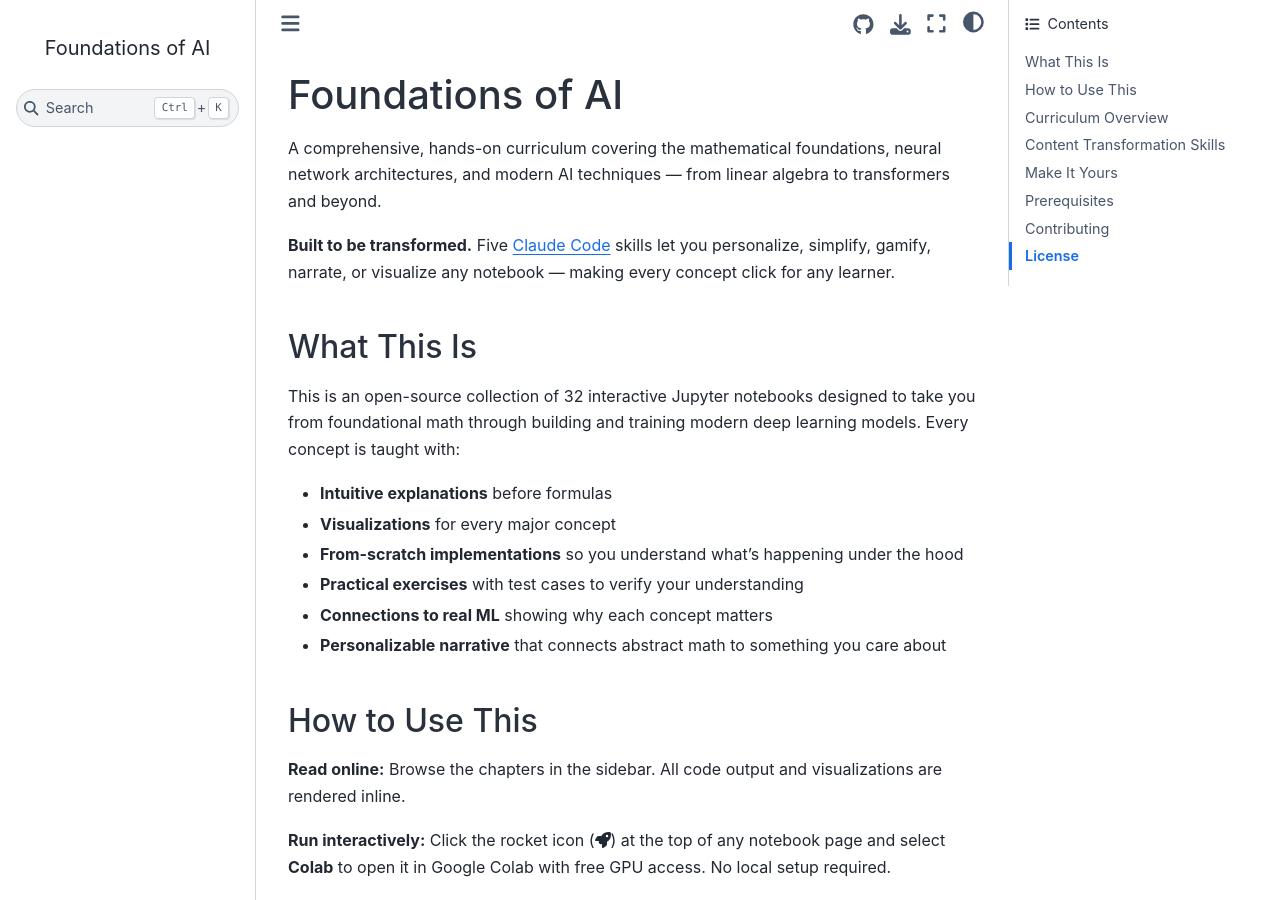
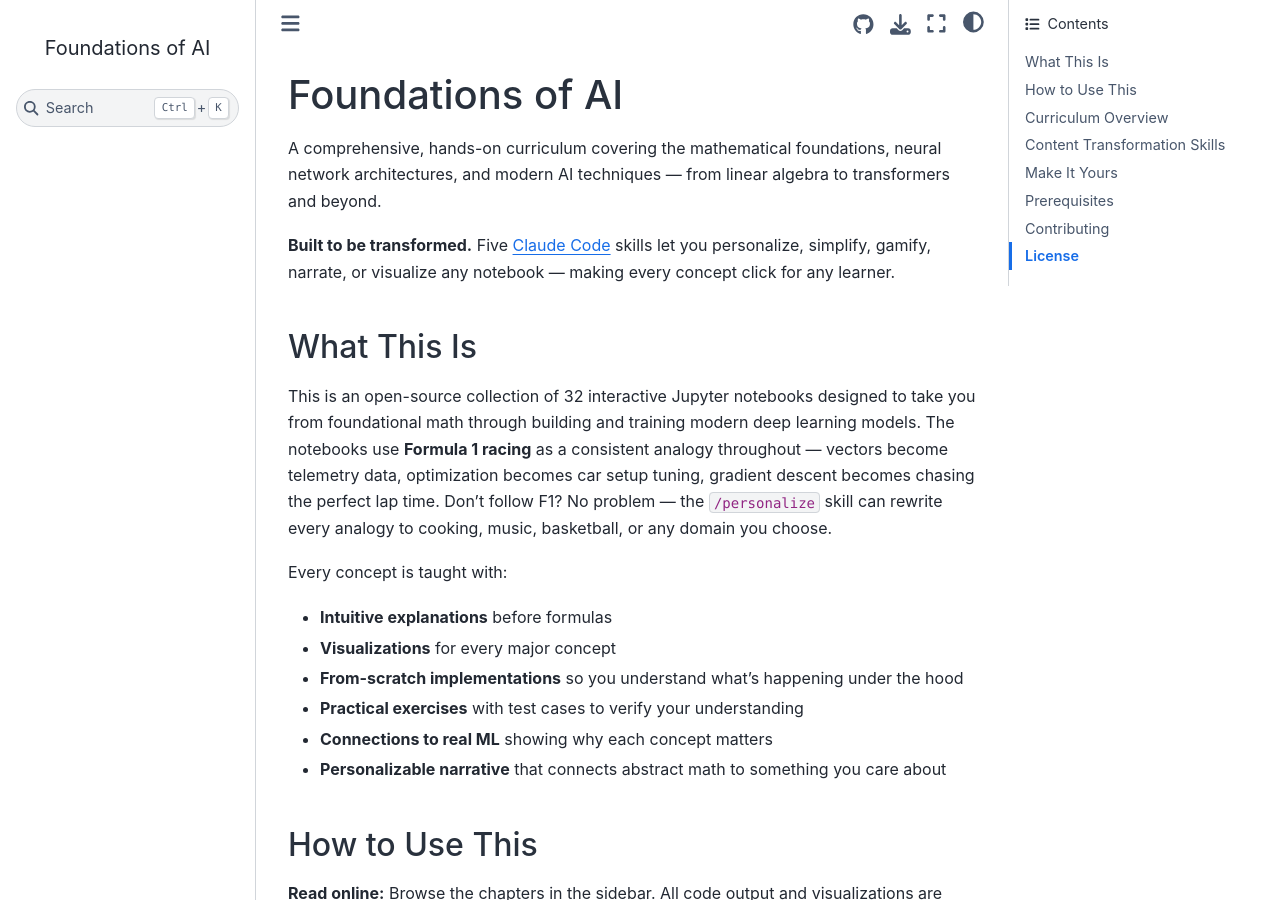
Before and after one commit to dan-shah/foundations-of-ai, a Jupyter Book: the page built from intro.md, in a window 1280 px wide and 900 px high. Built offline with Jupyter Book 1.0.4 settings and Sphinx 7.4.7 and the Sphinx Book theme 1.1.4, drawn with Linux system fonts in a browser that asks for light colours; pages that are not in the unit, such as notebooks, are missing from menus.

Commit message:
Mention F1 analogies and personalization in intro.md
Co-Authored-By: Claude Opus 4.6 <noreply@anthropic.com>

```diff
--- a/intro.md
+++ b/intro.md
@@ -6,7 +6,9 @@ A comprehensive, hands-on curriculum covering the mathematical foundations, neur
 
 ## What This Is
 
-This is an open-source collection of 32 interactive Jupyter notebooks designed to take you from foundational math through building and training modern deep learning models. Every concept is taught with:
+This is an open-source collection of 32 interactive Jupyter notebooks designed to take you from foundational math through building and training modern deep learning models. The notebooks use **Formula 1 racing** as a consistent analogy throughout — vectors become telemetry data, optimization becomes car setup tuning, gradient descent becomes chasing the perfect lap time. Don't follow F1? No problem — the `/personalize` skill can rewrite every analogy to cooking, music, basketball, or any domain you choose.
+
+Every concept is taught with:
 
 - **Intuitive explanations** before formulas
 - **Visualizations** for every major concept
```
